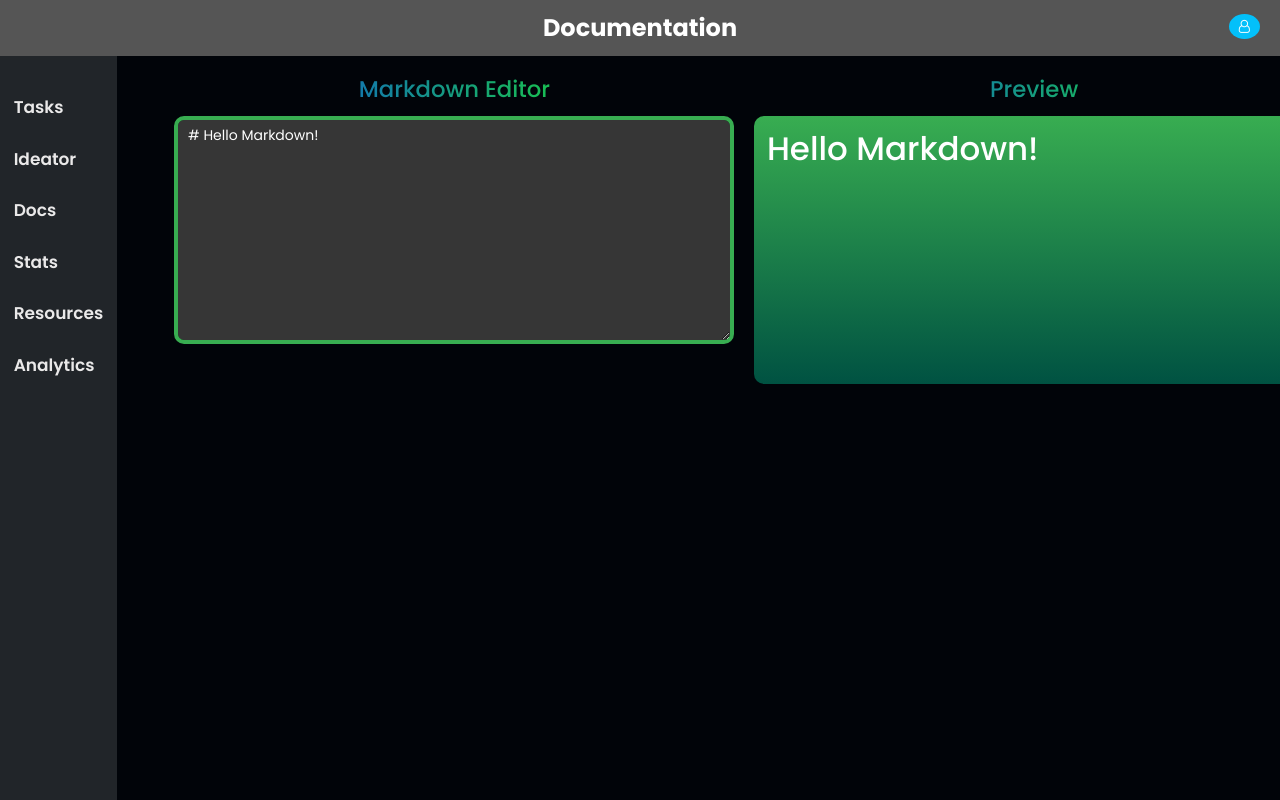
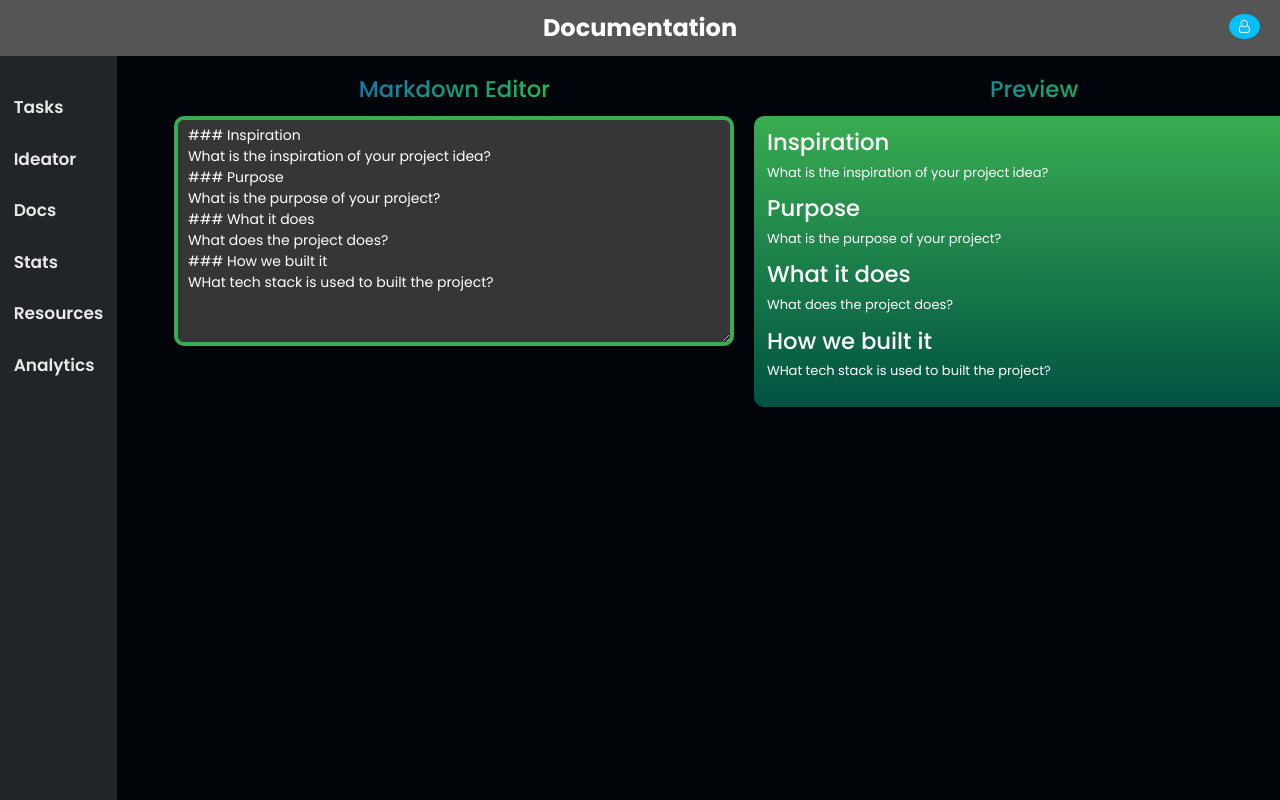
Before and after one commit to PurviSaini/DeView, a React (Vite) app in the folder frontend/: page /documentation in a window 1280 px wide. Shown: the top 800 px of the page. Built offline with nearby package versions, Linux system fonts and the light colour scheme.

Commit message:
added delete button in resource and auto expand feature in documents page

```diff
--- a/frontend/package.json
+++ b/frontend/package.json
@@ -18,7 +18,8 @@
     "react-dom": "^19.0.0",
     "react-icons": "^5.5.0",
     "react-markdown": "^10.1.0",
-    "react-router-dom": "^7.5.0"
+    "react-router-dom": "^7.5.0",
+    "react-textarea-autosize": "^8.5.9"
   },
   "devDependencies": {
     "@eslint/js": "^9.21.0",
--- a/frontend/src/pages/Documentation.jsx
+++ b/frontend/src/pages/Documentation.jsx
@@ -1,30 +1,36 @@
 import Navbar from "../components/Navbar";
 import Sidebar from "../components/Sidebar";
 import { useState } from "react";
-import { Container, Row, Col } from 'react-bootstrap';
-import ReactMarkdown from 'react-markdown';
-import 'bootstrap/dist/css/bootstrap.min.css';
-import './Documentation.css'
+import { Container, Row, Col } from "react-bootstrap";
+import ReactMarkdown from "react-markdown";
+import TextareaAutosize from "react-textarea-autosize";
+import "bootstrap/dist/css/bootstrap.min.css";
+import "./Documentation.css";
 
-
-export default function Documentation(){
-
-    const [markdown, setMarkdown] = useState('# Hello Markdown!');
+export default function Documentation() {
+  const [markdown, setMarkdown] = useState(`### Inspiration
+What is the inspiration of your project idea?
+### Purpose
+What is the purpose of your project?
+### What it does
+What does the project does?
+### How we built it
+WHat tech stack is used to built the project?`);
 
   return (
     <div>
-     <Navbar title="Documentation"/>
-     <Sidebar/>
+      <Navbar title="Documentation" />
+      <Sidebar />
       <div className="container py-4 doc-container">
         <div className="row">
           <div className="col-md-6 mb-3">
             <h3 className="mb-3 head">Markdown Editor</h3>
-          <textarea
+            <TextareaAutosize
               className="form-control markdown-editor"
-            rows="10"
+              minRows={10}
               value={markdown}
               onChange={(e) => setMarkdown(e.target.value)}
-            placeholder="Write your markdown here..."
+              placeholder="Write here..."
             />
           </div>
           <div className="col-md-6">
--- a/frontend/src/pages/Resources.css
+++ b/frontend/src/pages/Resources.css
@@ -13,6 +13,26 @@
   /* font-weight: 600; */
   margin: 22px;
   margin-top: 2rem;
+}
+
+div.sender-name{
+  font-size: 10px;
+  font-family:cursive;
+  color: green;
+}
+
+.btn-delete-resource{
+  margin: 5px;
+  padding: 0px 2.5px;
+  border-radius: 5px;
+  /* padding: 0;
+  background:none;
+  border: none;
+  color: #DC3545; */
+}
+.btn-delete-resource:hover{
+  background:none;
+  color: #DC3545;
 }
 
 .resource-form{
--- a/frontend/src/pages/Resources.jsx
+++ b/frontend/src/pages/Resources.jsx
@@ -21,18 +21,13 @@ export default function Resources(){
   const handleSend = () => {
     if (input.trim() !== '') {
       setMessages([...messages, input]);
-      setInput('');
+      // setInput('');
     }
   };
-//   const getRandomColor = () => {
-//     const letters = '0123456789ABCDEF';
-//     let color = '#';
-//     for (let i = 0; i < 6; i++) {
-//       color += letters[Math.floor(Math.random() * 16)];
-//     }
-//     return color;
-//   };
-
+  const handleDelete = (index) => {
+    const updatedMessages = messages.filter((_, msgIndex) => msgIndex !== index);
+    setMessages(updatedMessages);
+  };
   return (
     <div>
         <Navbar title = "Resources"/>
@@ -40,12 +35,34 @@ export default function Resources(){
     <Container fluid className="d-flex flex-column p-3 resources-container">
       {/* Message Boxes */}
       <div className="flex-grow-1 overflow-auto mb-3">
-        {messages.map((msg, index) => (
-          <div key={index} style={{ borderColor: getRandomColor()}} className="p-3 mb-2 bg-light rounded shadow-sm resource-box">
-            {msg}
-          </div>
-        ))}
+  {messages.map((msg, index) => (
+    <div
+      key={index}
+      style={{ borderColor: getRandomColor() }}
+      className="p-3 mb-2 bg-light rounded shadow-sm resource-box position-relative"
+    >
+      {/* Sender Name */}
+      <div
+        className="position-absolute top-0 start-0 p-2 sender-name"
+      >
+        Sender {/* Replace with actual sender name */}
       </div>
+
+      {/* Delete Button */}
+      <button
+        className="position-absolute top-0 end-0 btn btn-sm btn-danger btn-delete-resource"
+        onClick={() => handleDelete(index)}
+      >
+        <i class="fa fa-trash-o"></i>
+      </button>
+
+      {/* Message Content */}
+      <div className="mt-4">
+        {msg}
+      </div>
+    </div>
+  ))}
+</div>
 
       {/* Input and Send Button */}
       <Form className="resource-form">
@@ -56,7 +73,12 @@ export default function Resources(){
               placeholder="Type your message..."
               value={input}
               onChange={(e) => setInput(e.target.value)}
-              onKeyPress={(e) => e.key === 'Enter' && handleSend()}
+              onKeyDown={(e) => {
+                if (e.key === 'Enter') {
+                  e.preventDefault();  // Prevent form submission
+                  handleSend();        // Call your handleSend function
+                }
+              }}
               className="input-resource"
             />
           </Col>
```
Also changed, not shown: 1 other file (tests, documents, lock files or other folders). Lines whose indentation alone changed are shown as unchanged.
